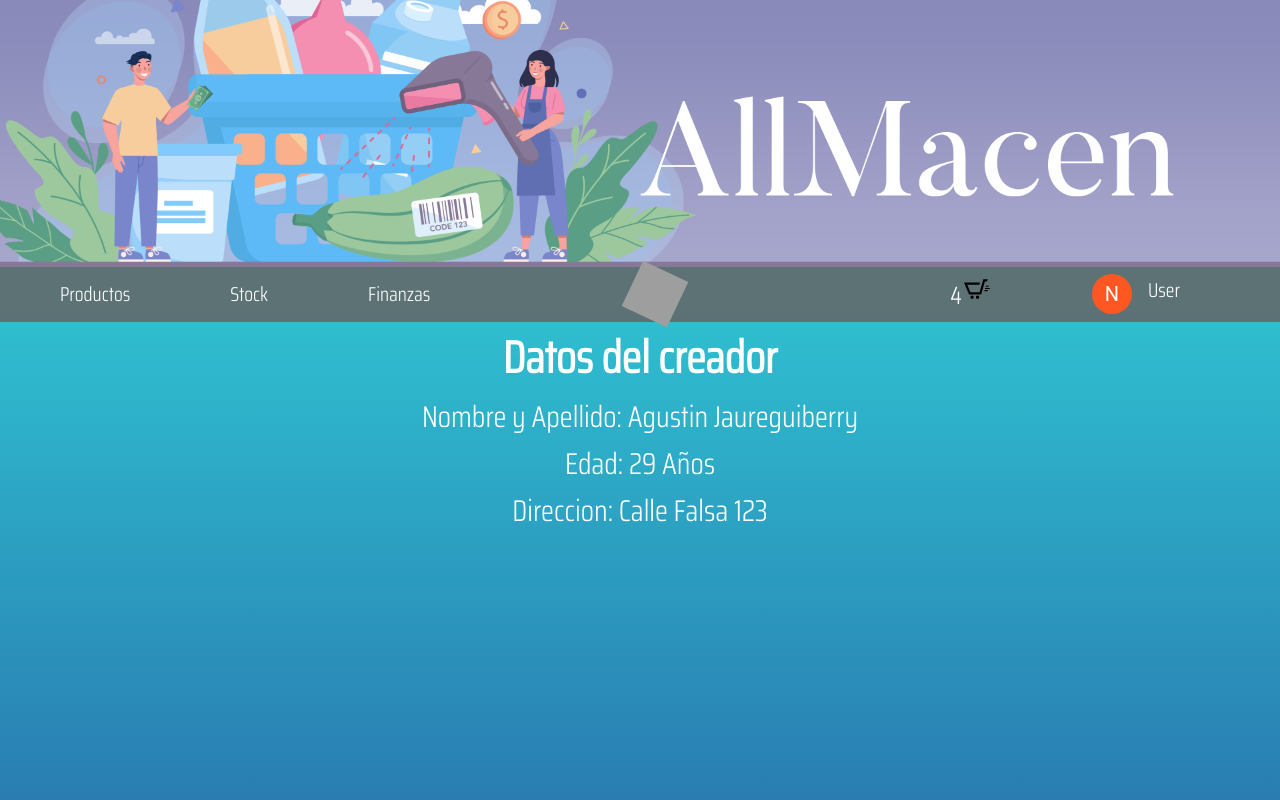
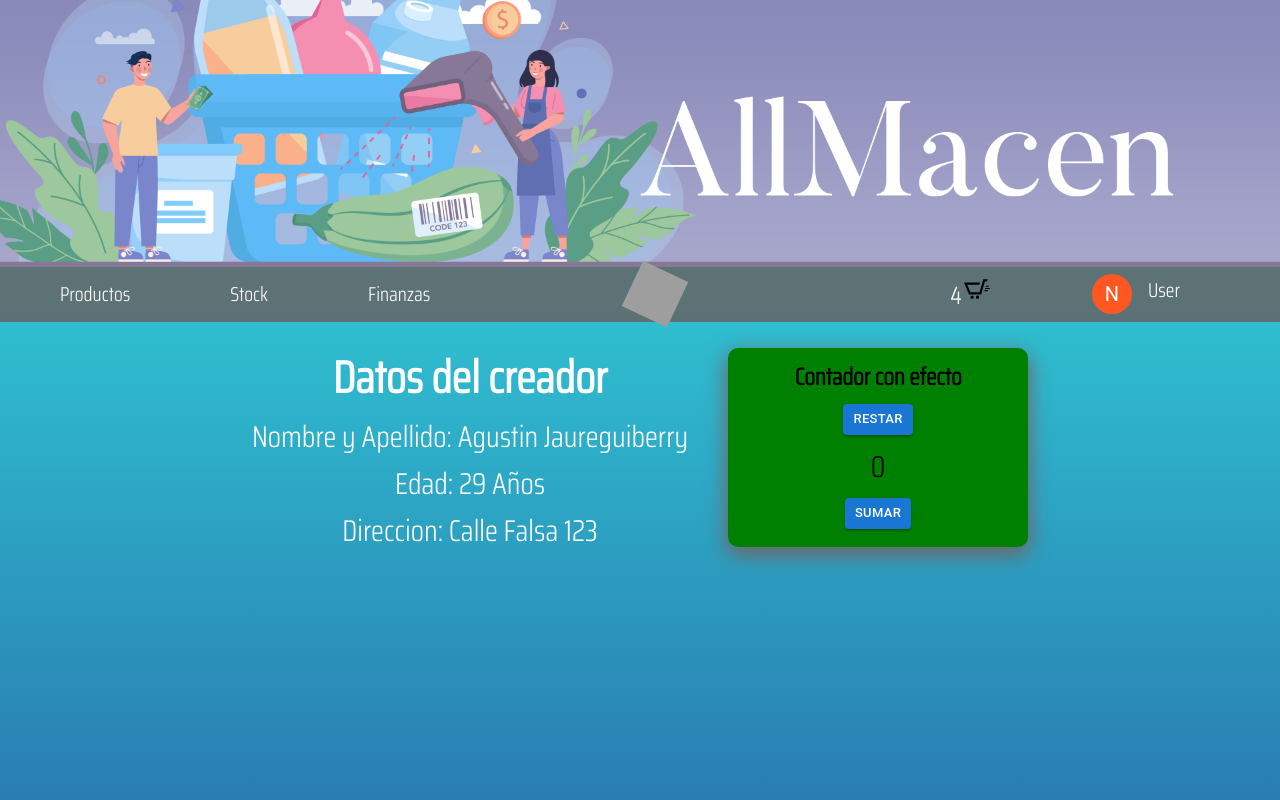
Before and after one commit to agustinjaureguiberry/AllmacenReact, a React (Create React App) app: page / in a window 1280 px wide. Shown: the top 800 px of the page. Built offline with nearby package versions, Linux system fonts and the light colour scheme; grey boxes are pictures that could not be loaded.

Commit message:
componentes II

```diff
--- a/src/App.js
+++ b/src/App.js
@@ -1,15 +1,21 @@
 import Header from "./components/Header";
-import Menu from "./components/Main";
+import Main from "./components/Main";
 import './App.css'
 import ItemListContainer from "./components/ItemLIstContainer";
+import Contador from "./components/Contador";
 
 function App() {
   return (
     <div >
       <Header />
-      <Menu>
+      <Main>
         <ItemListContainer nombre="Agustin Jaureguiberry" edad="29 Años" direccion="Calle Falsa 123" />
-      </Menu>
+        <Contador />
+      </Main>
+      <div>
+
+      </div>
+
     </div>
   );
 }
--- /dev/null
+++ b/src/components/Contador.jsx
@@ -0,0 +1,50 @@
+import { useState } from "react"
+import * as React from 'react';
+import Box from '@mui/material/Box';
+import Button from '@mui/material/Button';
+import './style/Contador.scss'
+
+let valor = true
+
+
+const Contador = () => {
+    const [contador, setContador] = useState(0)
+    const sumar = () => {
+        setContador(contador + 1);
+        valor = true
+    }
+
+    const restar = () => {
+        if (contador > 0) {
+            setContador(contador - 1)
+            valor = false
+        }
+    }
+
+
+    return (
+        <div className={valor ? "contadorContainerS" : "contadorContainerR"}>
+            <h2>Contador con efecto</h2>
+            <div className="contador">
+                <Box sx={{ '& button': { m: 1 } }}>
+                    <div>
+                        <Button onClick={restar} variant="contained" size="small">
+                            Restar
+                        </Button>
+                    </div>
+                    <p>{contador}</p>
+                    <div>
+                        <Button onClick={sumar} variant="contained" size="small">
+                            Sumar
+                        </Button>
+                    </div>
+                </Box>
+            </div>
+        </div>
+
+    )
+}
+
+
+
+export default Contador
--- a/src/components/ItemLIstContainer.jsx
+++ b/src/components/ItemLIstContainer.jsx
@@ -4,7 +4,7 @@ const ItemListContainer = (props) => {
     const { nombre, direccion, edad } = props
 
     return (
-        <div>
+        <div className="itemListContainer">
             <h1>Datos del creador</h1>
             <p>Nombre y Apellido: {nombre}</p>
             <p>Edad: {edad}</p>
--- a/src/components/Main.jsx
+++ b/src/components/Main.jsx
@@ -1,12 +1,12 @@
 import './style/Main.css'
 
-const Menu = ({ children }) => {
+const Main = ({ children }) => {
 
     return (
-        <div>
+        <div className="mainContainer">
             {children}
         </div>
     )
 }
 
-export default Menu
+export default Main
--- /dev/null
+++ b/src/components/style/Contador.scss
@@ -0,0 +1,70 @@
+.Inicio {
+    background-color: white;
+    width: 300px;
+    margin: 20px;
+    height: auto;
+    color: black;
+    display: flex;
+    flex-flow: column wrap;
+    text-align: center;
+    align-items: center;
+    justify-content: center;
+    padding: 10px;
+    border-radius: 10px;
+    box-shadow: 0 7px 20px 2px rgb(107, 105, 105);
+    .contador{
+        display: flex;
+        flex-flow: row wrap;
+    }
+    p{
+        color: black;
+    }
+}
+
+
+
+.contadorContainerS {
+    background-color: green;
+    width: 300px;
+    margin: 20px;
+    height: auto;
+    color: black;
+    display: flex;
+    flex-flow: column wrap;
+    text-align: center;
+    align-items: center;
+    justify-content: center;
+    padding: 10px;
+    border-radius: 10px;
+    box-shadow: 0 7px 20px 2px rgb(107, 105, 105);
+    .contador{
+        display: flex;
+        flex-flow: row wrap;
+    }
+    p{
+        color: black;
+    }
+}
+
+.contadorContainerR {
+    background-color: red;
+    width: 300px;
+    margin: 20px;
+    height: auto;
+    color: white;
+    display: flex;
+    flex-flow: column wrap;
+    text-align: center;
+    align-items: center;
+    justify-content: center;
+    padding: 10px;
+    border-radius: 10px;
+    box-shadow: 0 7px 20px 2px rgb(107, 105, 105);
+    .contador{
+        display: flex;
+        flex-flow: row wrap;
+    }
+    p{
+        color: white;
+    }
+}
--- a/src/components/style/Main.css
+++ b/src/components/style/Main.css
@@ -5,3 +5,15 @@ h1 {
     color: white;
     font-size: 45px;
 }
+
+.mainContainer{
+    display: flex;
+    justify-content: center;
+    text-align: center;
+    align-items: center;
+}
+
+.itemListContainer{
+    display: block;
+    margin: 20px;
+}
```
